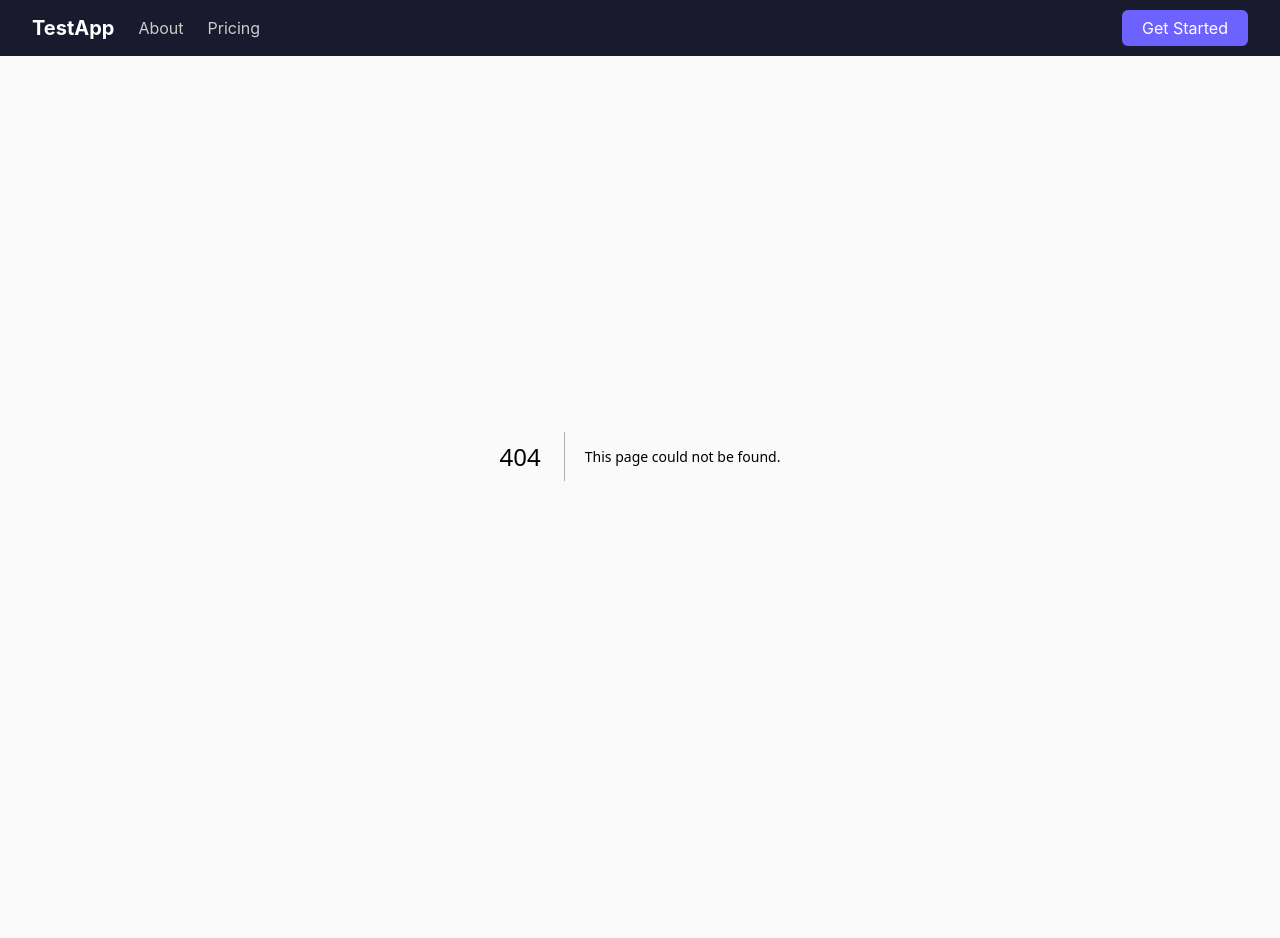
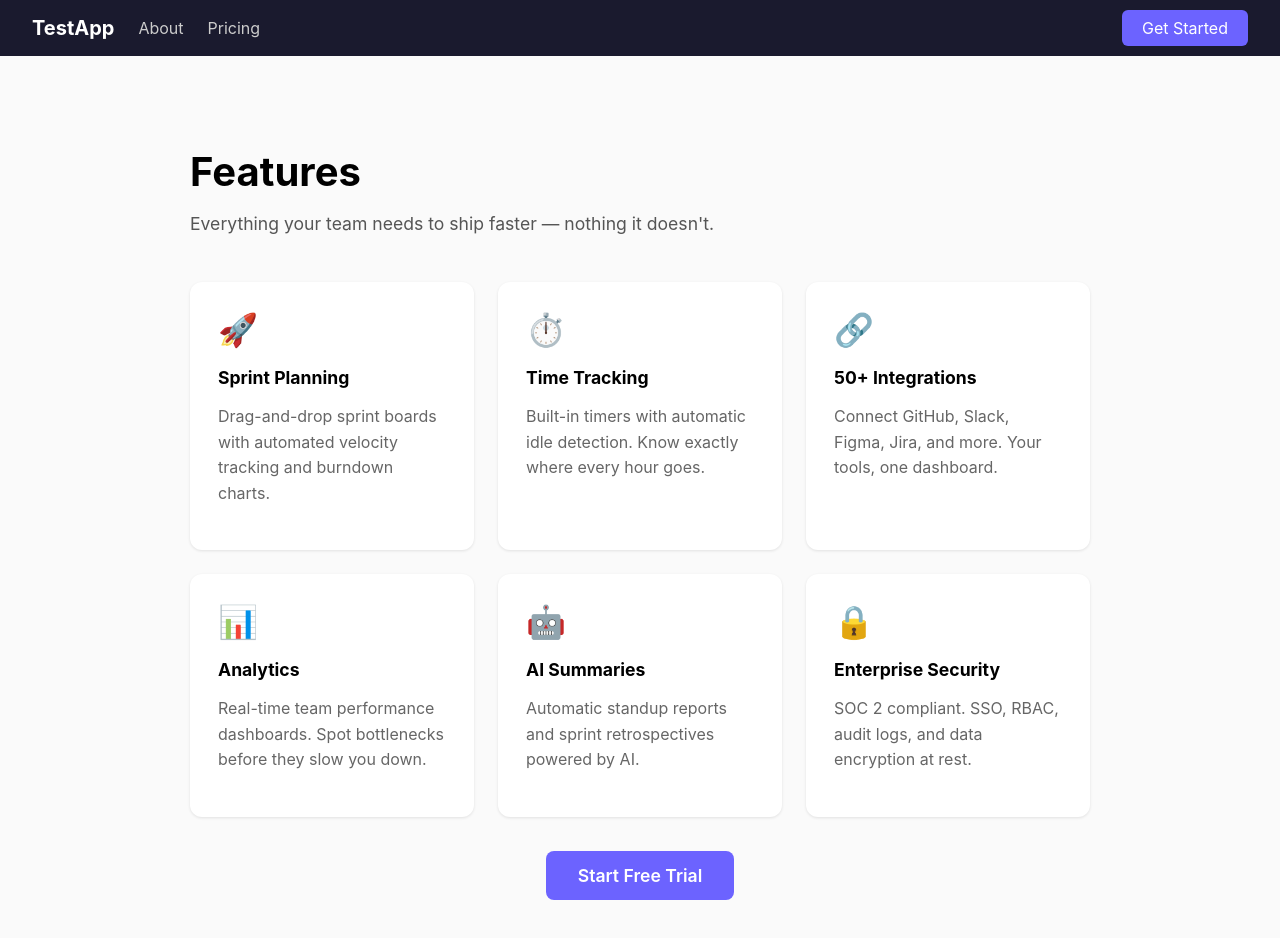
Before and after one commit to looksgoodtomeai/test-app, a Next.js app: page /features in a window 1280 px wide. Before the commit this address had no page. Shown: the top 938 px of the page. Before the commit the page ends 856 px from the top, so only its background shows below. Built offline with nearby package versions, Linux system fonts and the light colour scheme.

Commit message:
feat: add features page with 6 feature cards + nav link

```diff
--- /dev/null
+++ b/src/app/features/page.tsx
@@ -0,0 +1,33 @@
+export default function FeaturesPage() {
+  const features = [
+    { icon: "🚀", title: "Sprint Planning", desc: "Drag-and-drop sprint boards with automated velocity tracking and burndown charts." },
+    { icon: "⏱️", title: "Time Tracking", desc: "Built-in timers with automatic idle detection. Know exactly where every hour goes." },
+    { icon: "🔗", title: "50+ Integrations", desc: "Connect GitHub, Slack, Figma, Jira, and more. Your tools, one dashboard." },
+    { icon: "📊", title: "Analytics", desc: "Real-time team performance dashboards. Spot bottlenecks before they slow you down." },
+    { icon: "🤖", title: "AI Summaries", desc: "Automatic standup reports and sprint retrospectives powered by AI." },
+    { icon: "🔒", title: "Enterprise Security", desc: "SOC 2 compliant. SSO, RBAC, audit logs, and data encryption at rest." },
+  ];
+
+  return (
+    <div style={{ maxWidth: 900, margin: '0 auto', padding: '64px 24px' }}>
+      <h1 style={{ fontSize: '2.5rem', marginBottom: 8 }}>Features</h1>
+      <p style={{ fontSize: '1.1rem', color: '#555', marginBottom: 48 }}>
+        Everything your team needs to ship faster — nothing it doesn't.
+      </p>
+      <div style={{ display: 'grid', gridTemplateColumns: 'repeat(auto-fill, minmax(260px, 1fr))', gap: 24 }}>
+        {features.map((f) => (
+          <div key={f.title} style={{ background: '#fff', padding: 28, borderRadius: 12, boxShadow: '0 1px 3px rgba(0,0,0,0.1)' }}>
+            <div style={{ fontSize: '2rem', marginBottom: 12 }}>{f.icon}</div>
+            <h3 style={{ fontSize: '1.1rem', marginBottom: 8 }}>{f.title}</h3>
+            <p style={{ color: '#666', lineHeight: 1.6 }}>{f.desc}</p>
+          </div>
+        ))}
+      </div>
+      <div style={{ marginTop: 48, textAlign: 'center' }}>
+        <a href="/pricing" style={{ background: '#6c63ff', color: '#fff', padding: '14px 32px', borderRadius: 8, textDecoration: 'none', fontWeight: 600, fontSize: '1.1rem' }}>
+          Start Free Trial
+        </a>
+      </div>
+    </div>
+  );
+}
--- a/src/app/page.tsx
+++ b/src/app/page.tsx
@@ -10,6 +10,7 @@ export default function Home() {
         <a href="/pricing" style={{ background: '#6c63ff', color: '#fff', padding: '12px 28px', borderRadius: '8px', textDecoration: 'none', fontWeight: 600 }}>
           Start Free Trial
         </a>
+        <a href="/features" style={{ border: "2px solid #6c63ff", color: "#6c63ff", padding: "12px 28px", borderRadius: "8px", textDecoration: "none", fontWeight: 600 }}>Features</a>
         <a href="/about" style={{ border: '2px solid #6c63ff', color: '#6c63ff', padding: '12px 28px', borderRadius: '8px', textDecoration: 'none', fontWeight: 600 }}>
           Learn More
         </a>
```
